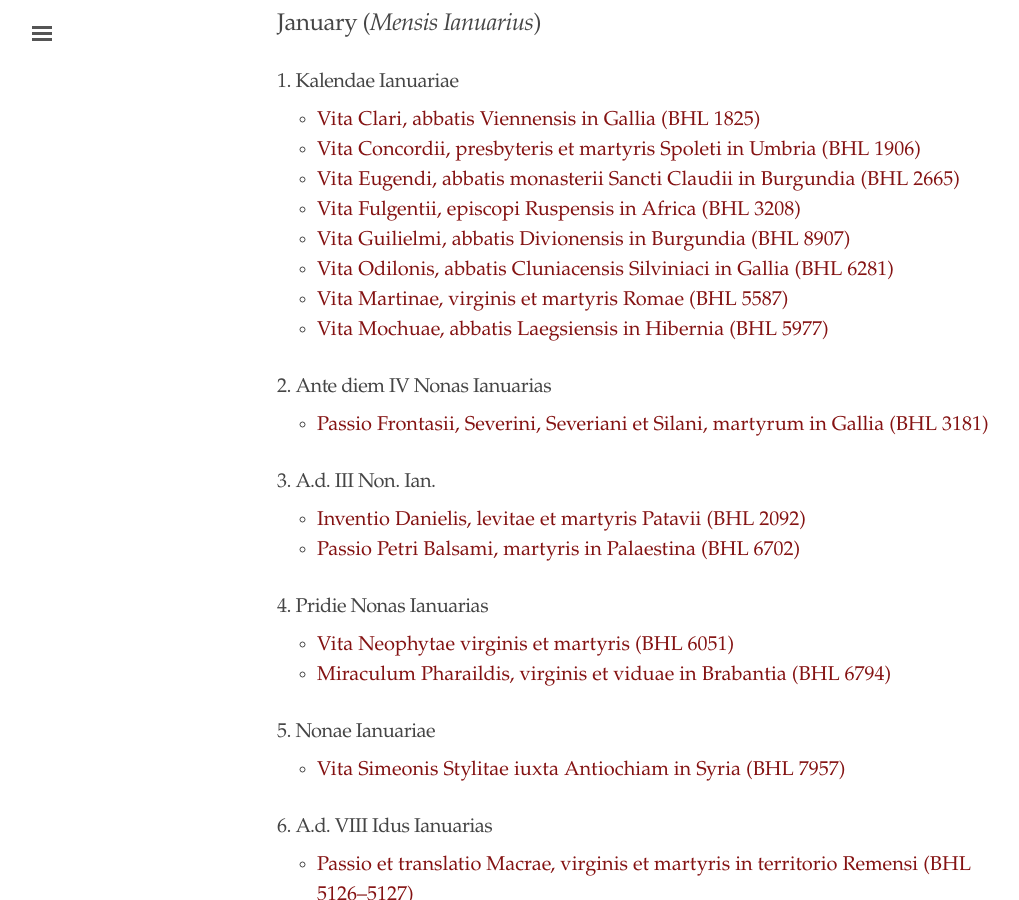
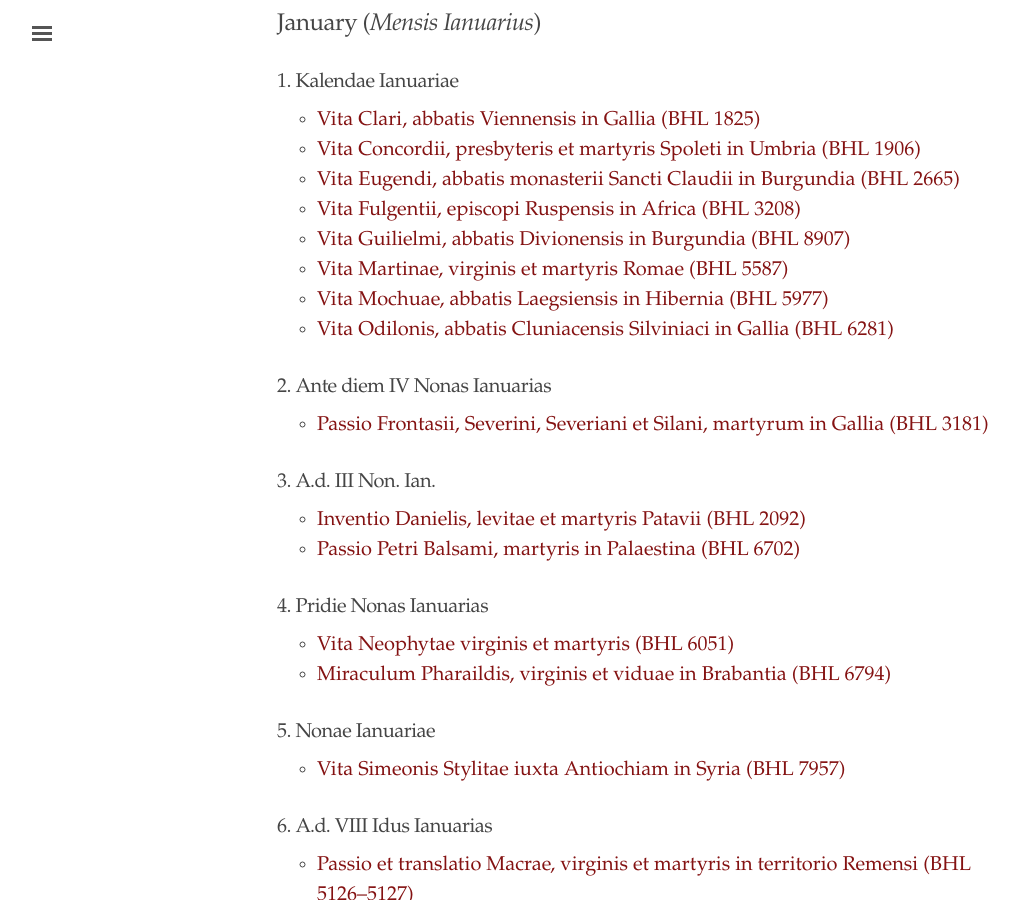
Before and after one commit to cjkoepke1/latin-hagiography, a Jekyll site: the page built from index.md, in a window 1280 px wide and 900 px high, scrolled down 398 px. Shown: the whole window, without its empty margins (3-1022 px from the left). Built offline with Jekyll 4.4.1, drawn with Linux system fonts in a browser that asks for light colours.

Commit message:
fixed alphabetical order of names

```diff
--- a/index.md
+++ b/index.md
@@ -18,9 +18,9 @@ title: "Latin Hagiography"
 - [Vita Eugendi, abbatis monasterii Sancti Claudii in Burgundia (BHL 2665)](https://cjkoepke1.github.io/latin-hagiography/texts/vita-eugendi/)
 - [Vita Fulgentii, episcopi Ruspensis in Africa (BHL 3208)](https://cjkoepke1.github.io/latin-hagiography/texts/vita-fulgentii/)
 - [Vita Guilielmi, abbatis Divionensis in Burgundia (BHL 8907)](https://cjkoepke1.github.io/latin-hagiography/texts/vita-guilielmi/)
-- [Vita Odilonis, abbatis Cluniacensis Silviniaci in Gallia (BHL 6281)](https://cjkoepke1.github.io/latin-hagiography/texts/vita-odilonis/)
 - [Vita Martinae, virginis et martyris Romae (BHL 5587)](https://cjkoepke1.github.io/latin-hagiography/texts/vita-martinae/)
 - [Vita Mochuae, abbatis Laegsiensis in Hibernia (BHL 5977)](https://cjkoepke1.github.io/latin-hagiography/texts/vita-mochuae/)
+- [Vita Odilonis, abbatis Cluniacensis Silviniaci in Gallia (BHL 6281)](https://cjkoepke1.github.io/latin-hagiography/texts/vita-odilonis/)
 
 ### 2. Ante diem IV Nonas Ianuarias
 
```
